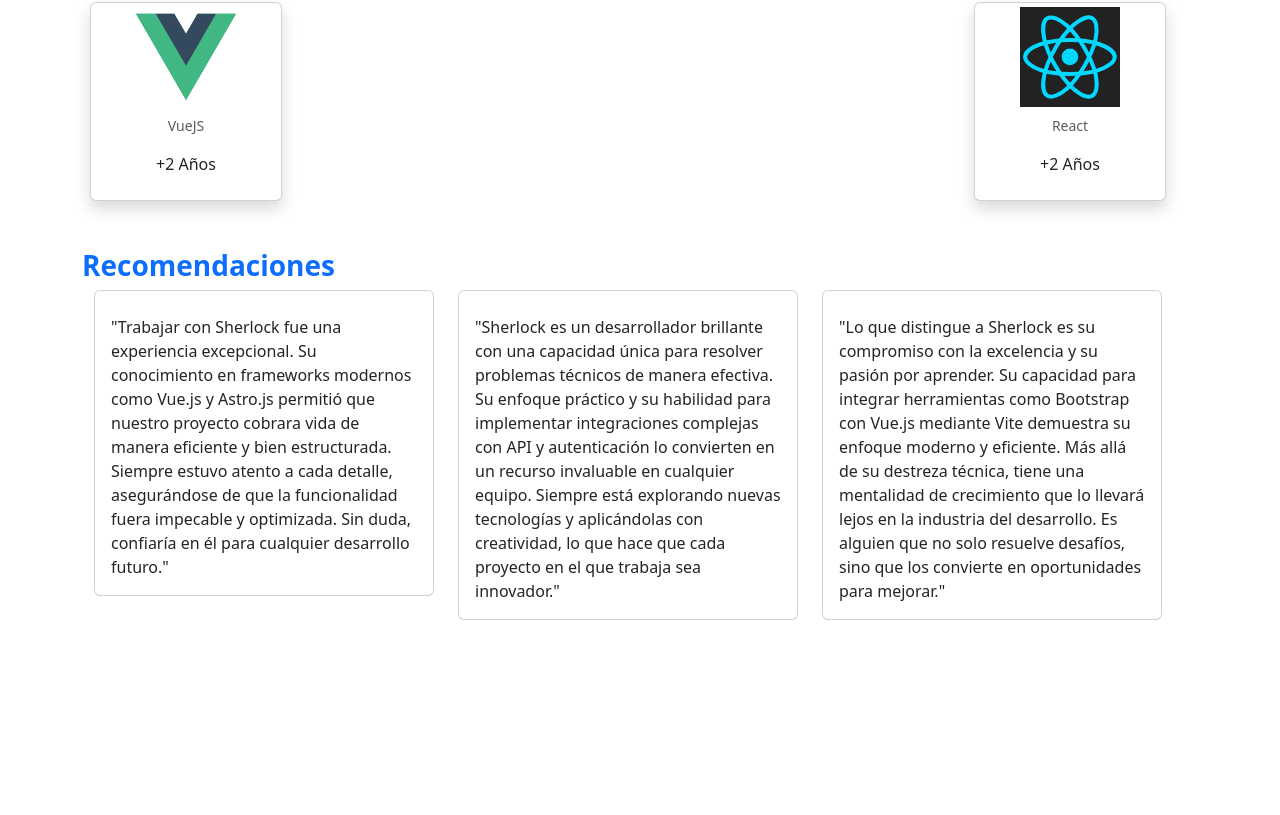
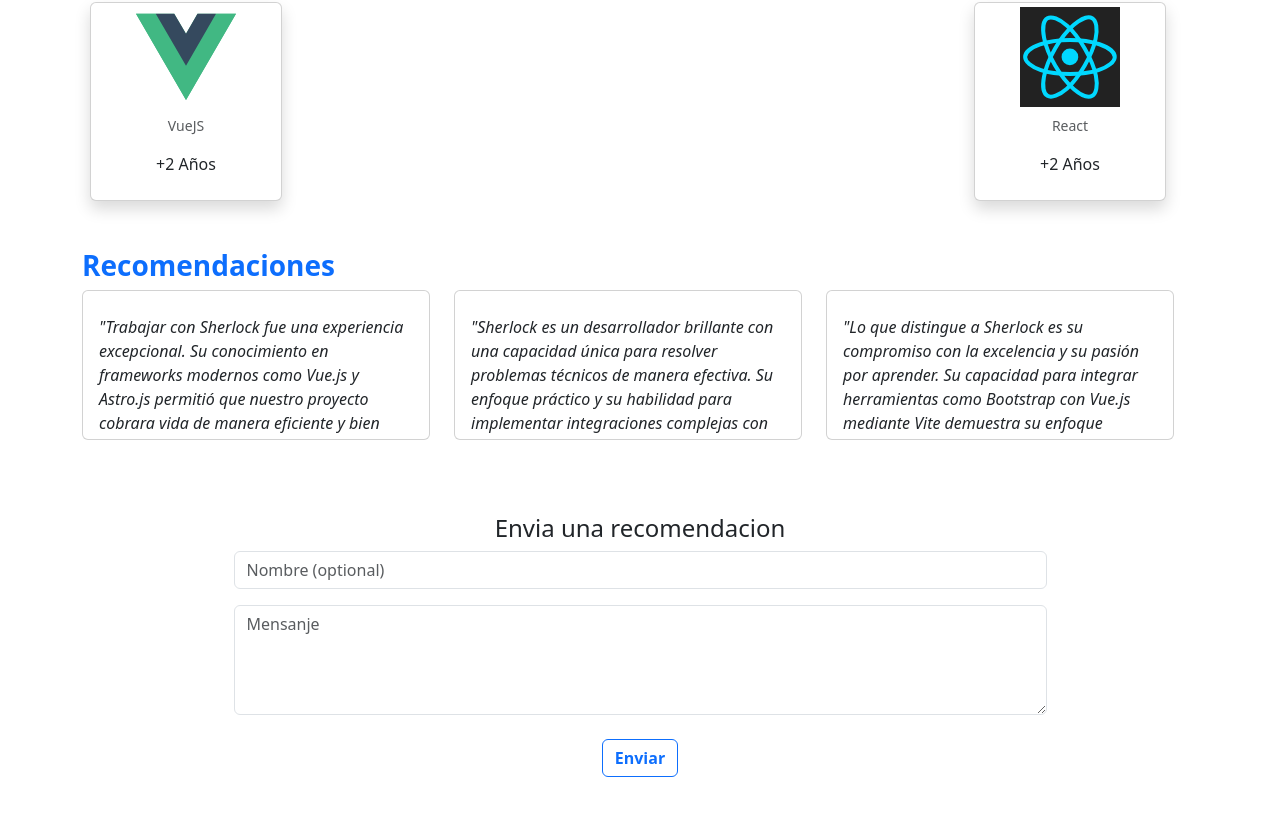
Before and after one commit to SherlockEspitia/portfalio-guillo, a React (Create React App) app: page / in a window 1280 px wide. Shown: the part 659-1474 px from the top of the page. Before the commit the page ends 1279 px from the top, so only its background shows below. Built offline with nearby package versions, Linux system fonts and the light colour scheme.

Commit message:
Se agrega el formulario de recomendaciones

```diff
--- a/src/components/Recommendations.js
+++ b/src/components/Recommendations.js
@@ -1,4 +1,4 @@
-import { Row, Col, Card } from "react-bootstrap";
+import { Row, Col, Card, Form, Button } from "react-bootstrap";
 
 const recommendations = [
     {id:1, title:"",
@@ -21,16 +21,18 @@ const recommendations = [
 ]
 
 function RecommendationsCard({title, text}){
-    return <Card>
-        <Card.Body>
+    return (
+    <Card style={{height:"150px"}}>
+        <Card.Body className="overflow-y-auto">
             <Card.Title>
                 {title}
             </Card.Title>
-            <Card.Text>
+            <Card.Text className="fst-italic">
                 {text}
             </Card.Text>
         </Card.Body>
     </Card>
+    )
 }
 
 export default function Recommendations(){
@@ -41,13 +43,27 @@ export default function Recommendations(){
                 Recomendaciones
             </h3>
         </Row>
-        <Row className="w-100 container-fluid d-flex justify-content-between flex-wrap">
+        <Row className="w-100 d-flex justify-content-between flex-wrap mb-4 pb-3 object-fit-content" style={{height:"200px"}}>
             {recommendations.map((r)=>{
-                return <Col lg={4} key={r.id}>
+                return <Col lg={4} key={r.id} style={{height:"170px"}}>
                     <RecommendationsCard title={r.title} text={r.text}/>
                 </Col>
             })}
         </Row>
+        <Row className="w-75 text-center mx-auto mt-4">
+            <h4>Envia una recomendacion</h4>
+            <Form>
+                <Form.Group controlId="rName" className="mb-3">
+                    <Form.Control type='text' placeholder="Nombre (optional)"/>
+                </Form.Group>
+                <Form.Group controlId="rMessage" className="mb-4">
+                    <Form.Control as="textarea" rows={4} placeholder="Mensanje"/>
+                </Form.Group>
+                <Button variant="outline-primary" type="submit" className="mb-5 fw-bold">
+                    Enviar
+                </Button>
+            </Form>
+        </Row>
         </>
     )
 }
```
